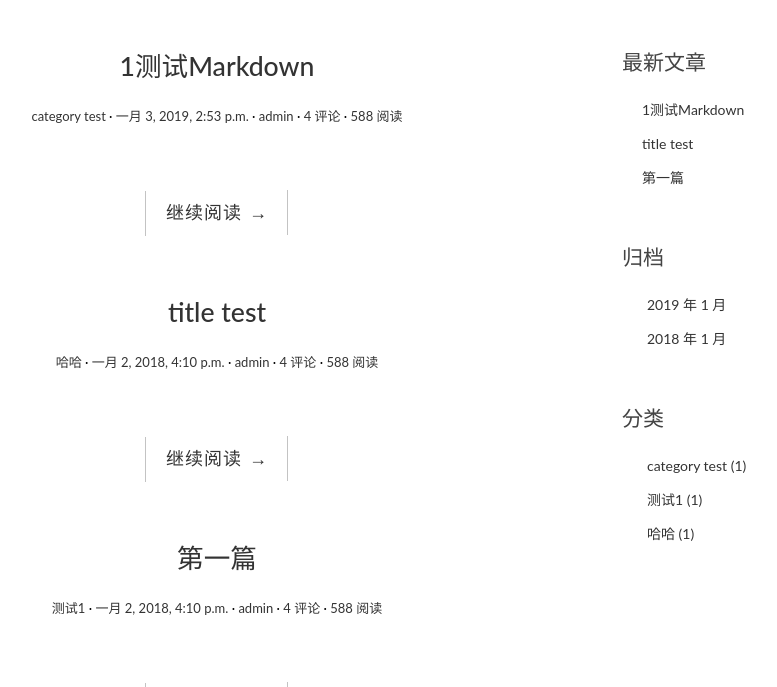
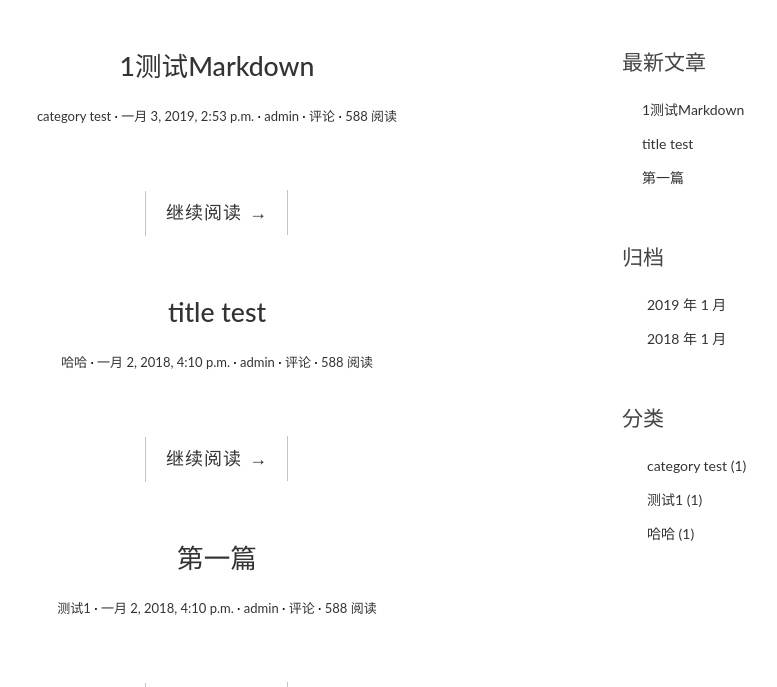
Before and after one commit to ddoplayer2012/myblog, a Django app: page / in a window 1280 px wide. Shown: the part 126-813 px from the top of the page, without its empty margins (228-1005 px from the left). Run offline with Django 3.2, Linux system fonts and the light colour scheme; data comes from the database, SQL or seed files in the repository; both versions use the stored data as it was before the commit; some libraries are stand-ins or nearby versions.

Commit message:
'db.sqlite3'

```diff
--- a/myblog/templates/blog/index.html
+++ b/myblog/templates/blog/index.html
@@ -12,7 +12,7 @@
                           <span class="post-date"><a href="#"><time class="entry-date"
                                                                     datetime="{{ post.created_time }}">{{ post.created_time }}</time></a></span>
                           <span class="post-author"><a href="#">{{ post.author }}</a></span>
-                          <span class="comments-link"><a href="#">4 评论</a></span>
+                          <span class="comments-link"><a href="#">{{ Comment. }} 评论</a></span>
                           <span class="views-count"><a href="#">588 阅读</a></span>
                         </div>
                     </header>
```
Also changed, not shown: myblog/db.sqlite3 (deleted).
